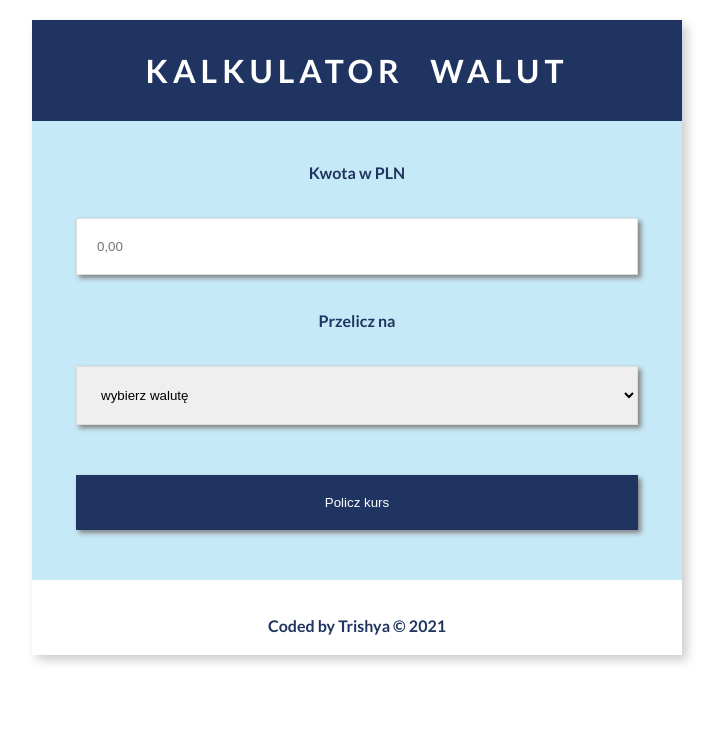
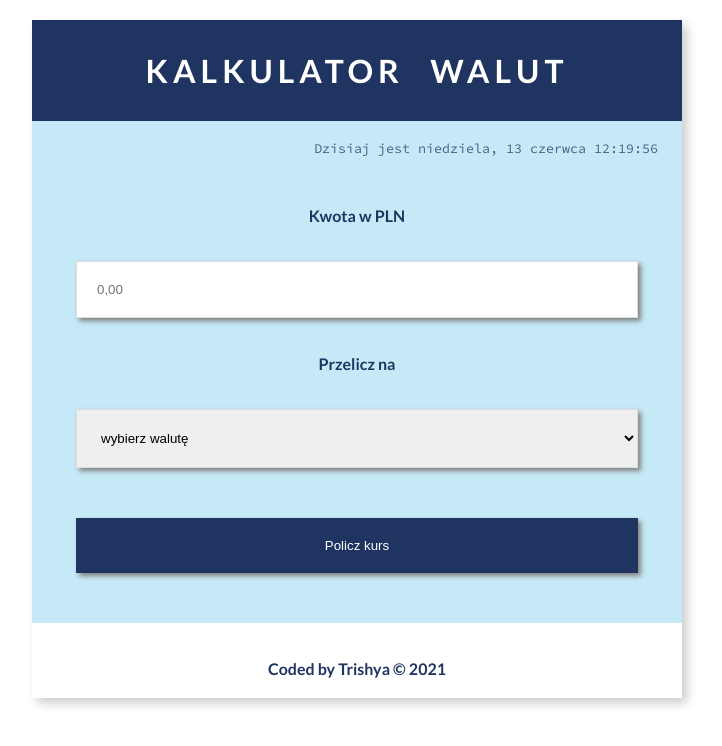
Before and after one commit to patrycja-i-lesniak/currency-converter-react-ver-1, a React (Create React App) app: page / in a window 1280 px wide. Shown: the top 746 px of the page, without its empty margins (283-1005 px from the left). Built offline with nearby package versions, Linux system fonts and the light colour scheme.

Commit message:
Clock component added

```diff
--- /dev/null
+++ b/src/Form/Clock/index.js
@@ -0,0 +1,30 @@
+import { useState, useEffect } from "react";
+import "./style.css";
+
+const Clock = () => {
+    const [date, setDate] = useState("");
+
+    useEffect(() => {
+        const intervalId = setInterval(() => {
+            setDate(new Date().toLocaleString(("pl"),
+            {
+                weekday: "long",
+                day: "numeric",
+                month: "long",
+                hour: "2-digit",
+                minute: "2-digit",
+                second: "2-digit",
+            }
+            ));
+        }, 0);
+
+        return () => {
+            clearInterval(intervalId)
+        };
+    });
+    return (
+        <p className="clock">Dzisiaj jest {date}</p>
+    )
+};
+
+export default Clock;
--- /dev/null
+++ b/src/Form/Clock/style.css
@@ -0,0 +1,12 @@
+.clock {
+  text-align: right;
+  font-family: "Source Code Pro", monospace;
+  font-size: smaller;
+  color: hsla(221, 51%, 25%, 0.749);
+  margin-right: 10px;
+}
+@media (max-width: 498px) {
+    .clock {
+      text-align: center;
+    }
+  }
--- a/src/Form/index.js
+++ b/src/Form/index.js
@@ -1,11 +1,13 @@
 import "./style.css";
+import { useState } from "react";
 import Button from "./Button";
 import Input from "./Input";
 import Paragraph from "./Paragraph";
 import Select from "./Select";
 import Result from "./Result";
-import { useState } from "react";
 import currencies from "../currencies";
+import Clock from "./Clock";
+
 
 const Form = ({ result, calculateResult }) => {
     const [amount, setAmount] = useState("");
@@ -22,6 +24,7 @@ const Form = ({ result, calculateResult }) => {
             onSubmit={onSubmit}
         >
             <fieldset className="form__field">
+                <Clock />
                 <Paragraph
                     text="Kwota w PLN"
                 />
```
